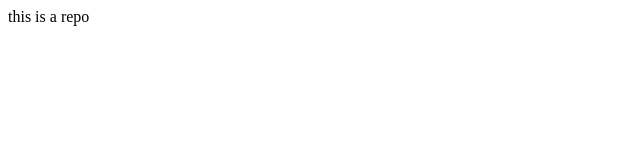
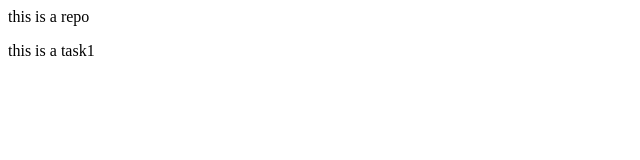
Before and after one commit to Sharath151/LocalRepo, a plain HTML site: page index.html in a window 1280 px wide. Shown: the full height of the page, 0-640 px from the left. Drawn offline with Linux system fonts and the light colour scheme.

Commit message:
Added task 1

```diff
--- a/index.html
+++ b/index.html
@@ -1 +1,2 @@
 <p>this is a repo</p>
+<p>this is a task1</p>
```
